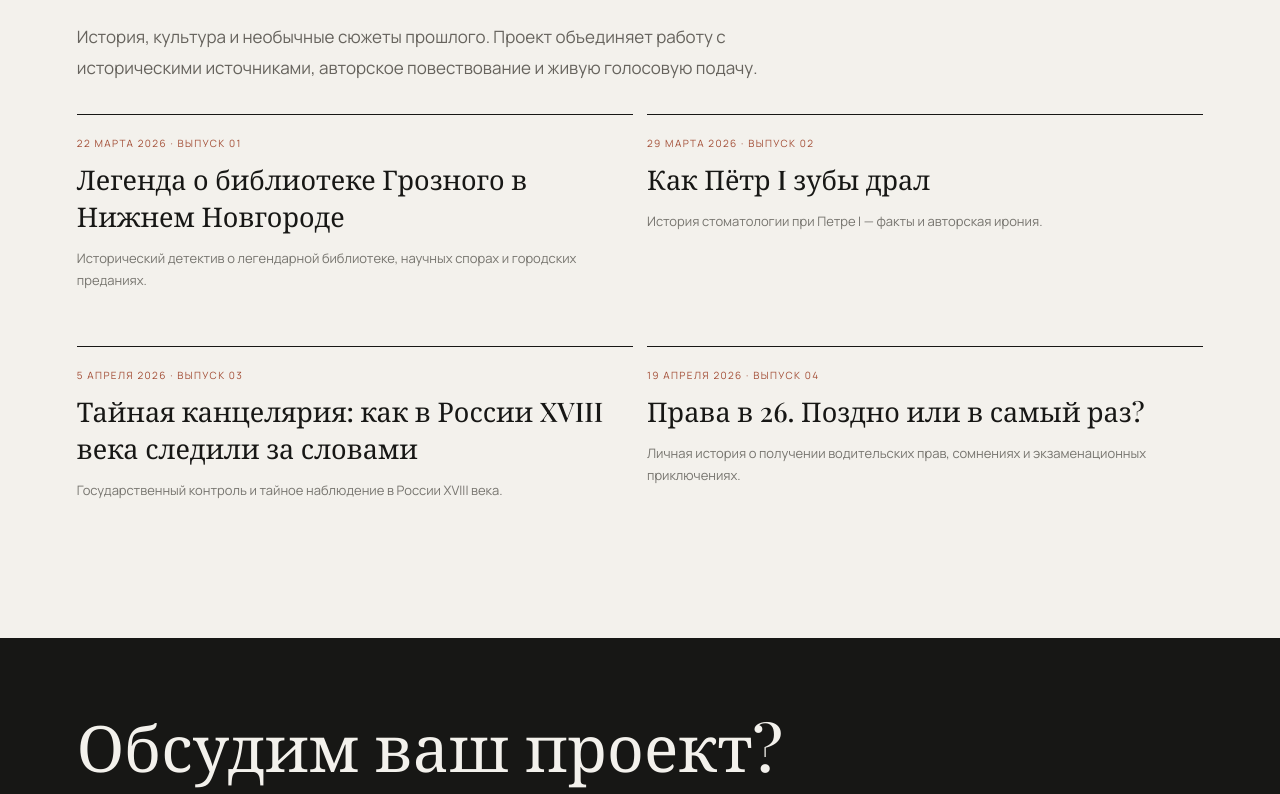
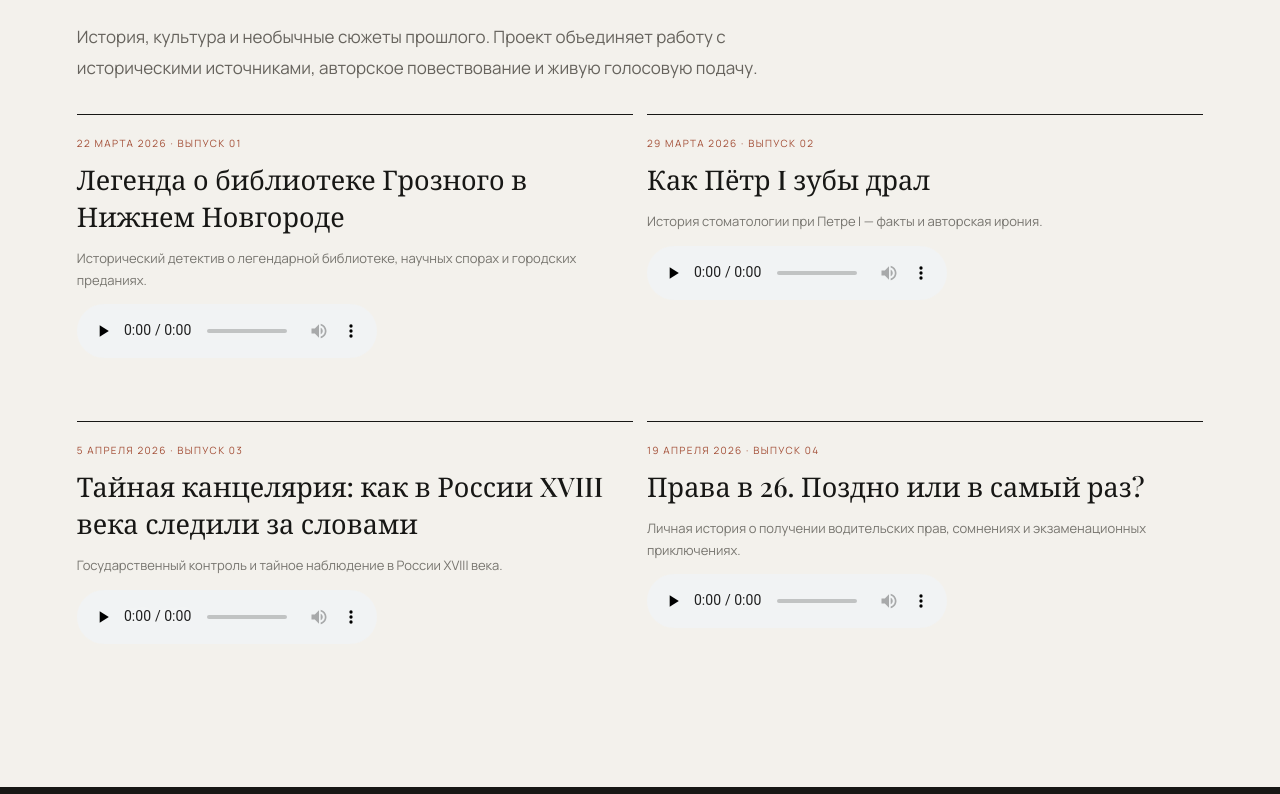
Before and after one commit to VarlamVolkov/varlam-portfolio, a plain HTML site: page voice.html in a window 1280 px wide. Shown: the part 1052-1846 px from the top of the page. Drawn offline with nearby package versions, Linux system fonts and the light colour scheme.

Commit message:
Добавить аудиоплееры к выпускам Волкосказа

```diff
--- a/voice.html
+++ b/voice.html
@@ -30,10 +30,10 @@
 </section>
 <section class="container content-section" style="padding-top:0"><h2>Авторский аудиожурнал «Волкосказ»</h2><p class="page-lead">История, культура и необычные сюжеты прошлого. Проект объединяет работу с историческими источниками, авторское повествование и живую голосовую подачу.</p>
  <div class="media-grid" style="margin-top:30px">
-  <article class="media-item"><div class="meta">22 марта 2026 · Выпуск 01</div><h3>Легенда о библиотеке Грозного в Нижнем Новгороде</h3><p>Исторический детектив о легендарной библиотеке, научных спорах и городских преданиях.</p></article>
-  <article class="media-item"><div class="meta">29 марта 2026 · Выпуск 02</div><h3>Как Пётр I зубы драл</h3><p>История стоматологии при Петре I — факты и авторская ирония.</p></article>
-  <article class="media-item"><div class="meta">5 апреля 2026 · Выпуск 03</div><h3>Тайная канцелярия: как в России XVIII века следили за словами</h3><p>Государственный контроль и тайное наблюдение в России XVIII века.</p></article>
-  <article class="media-item"><div class="meta">19 апреля 2026 · Выпуск 04</div><h3>Права в 26. Поздно или в самый раз?</h3><p>Личная история о получении водительских прав, сомнениях и экзаменационных приключениях.</p></article>
+  <article class="media-item"><div class="meta">22 марта 2026 · Выпуск 01</div><h3>Легенда о библиотеке Грозного в Нижнем Новгороде</h3><p>Исторический детектив о легендарной библиотеке, научных спорах и городских преданиях.</p><audio controls preload="none" src="assets/audio/Либерия_Грозного_22.03.26.MP3"></audio></p></article>
+  <article class="media-item"><div class="meta">29 марта 2026 · Выпуск 02</div><h3>Как Пётр I зубы драл</h3><p>История стоматологии при Петре I — факты и авторская ирония.</p><audio controls preload="none" src="assets/audio/Пётр I и зубная драма_28.03.26.MP3"></audio></p></article>
+  <article class="media-item"><div class="meta">5 апреля 2026 · Выпуск 03</div><h3>Тайная канцелярия: как в России XVIII века следили за словами</h3><p>Государственный контроль и тайное наблюдение в России XVIII века.</p><audio controls preload="none" src="assets/audio/Тайная канцелярия_01.04.26.MP3"></audio></p></article>
+  <article class="media-item"><div class="meta">19 апреля 2026 · Выпуск 04</div><h3>Права в 26. Поздно или в самый раз?</h3><p>Личная история о получении водительских прав, сомнениях и экзаменационных приключениях.</p><audio controls preload="none" src="assets/audio/Права_19.04.26.MP3"></audio></p></article>
  </div>
 </section>
 <section class="contact-band"><div class="container"><h2>Обсудим ваш проект?</h2><p>Информационные сообщения, корпоративные видео, документальные и экскурсионные проекты.</p><div class="contact-actions"><a href="mailto:volkov.varlam@yandex.ru">Написать на почту ↗</a><a href="https://t.me/varlamvolkov" target="_blank" rel="noreferrer">Telegram ↗</a></div></div></section>
```
